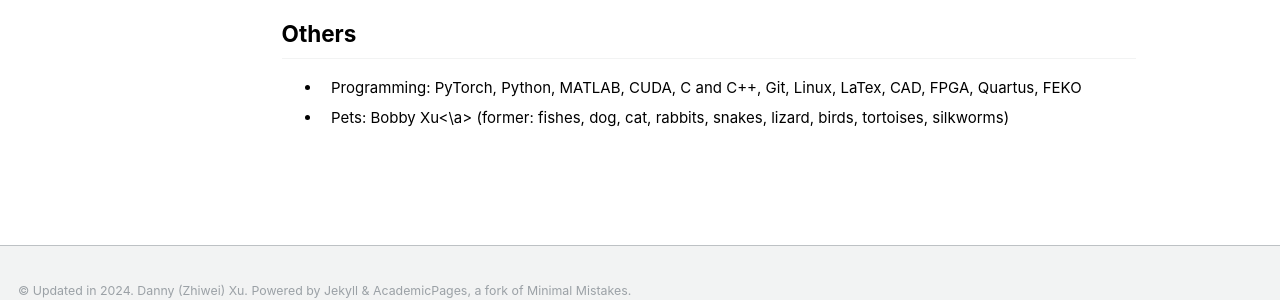
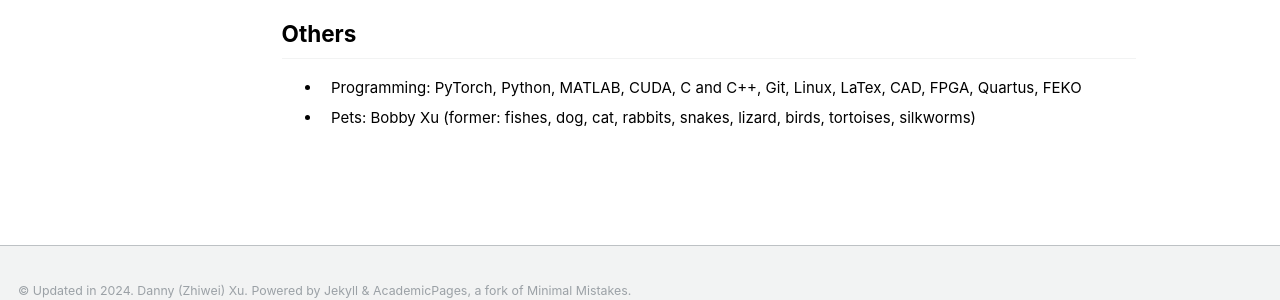
Before and after one commit to zwxu064/zwxu064.github.io, a Jekyll site: the page built from _pages/about.html, in a window 1280 px wide and 900 px high, scrolled down 3213 px. Shown: the part 563-863 px from the top of the window. Built offline with Jekyll 4.4.1, drawn with Linux system fonts in a browser that asks for light colours.

Commit message:
Update about.html

```diff
--- a/_pages/about.html
+++ b/_pages/about.html
@@ -266,5 +266,5 @@ ul{li{padding-inline-start: 1ch;}}
 <ul>
     <li><div>Programming: PyTorch, Python, MATLAB, CUDA, C and C++, Git, Linux, LaTex, CAD, FPGA, Quartus, FEKO</div>
 
-    <li><div>Pets: <a style="color: inherit;" href="images/bobby.png" target="_blank">Bobby Xu<\a> (former: fishes, dog, cat, rabbits, snakes, lizard, birds, tortoises, silkworms)</div>
+    <li><div>Pets: <a style="color: inherit;" href="images/bobby.png" target="_blank">Bobby Xu</a> (former: fishes, dog, cat, rabbits, snakes, lizard, birds, tortoises, silkworms)</div>
 </ul>
```
